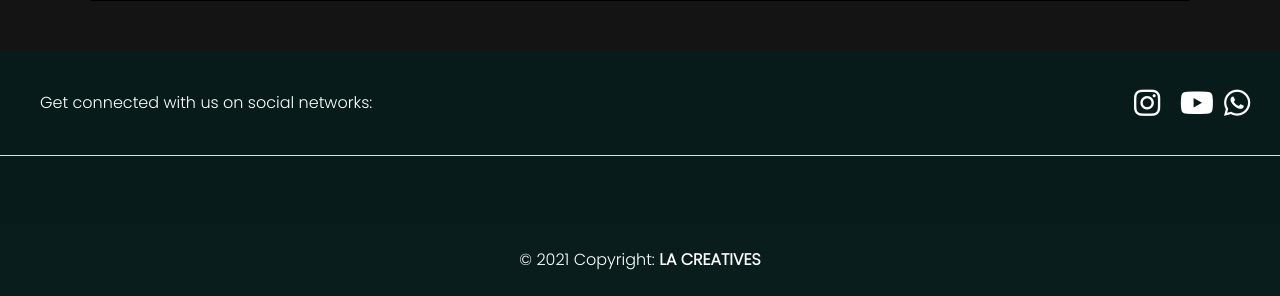
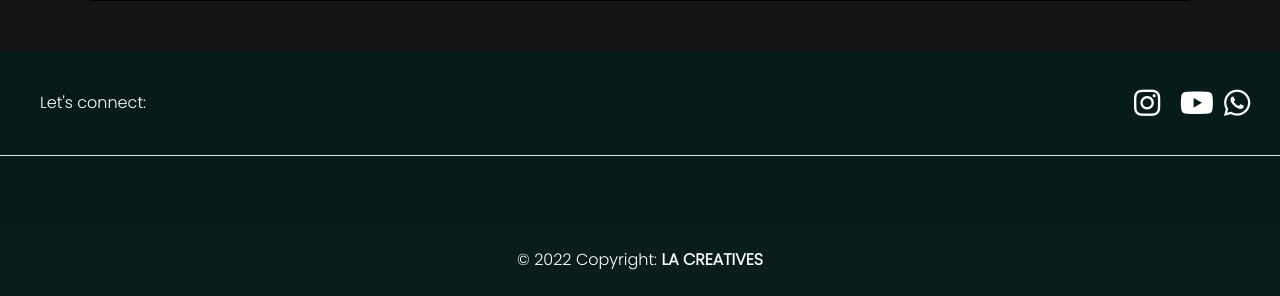
Before and after one commit to favas8606/lacreativesproject, a Django app: page / in a window 1280 px wide. Shown: the part 4422-4718 px from the top of the page. Run offline with Django 5.2, Linux system fonts and the light colour scheme; some libraries are stand-ins or nearby versions.

Commit message:
Update footer.html

```diff
--- a/template/footer.html
+++ b/template/footer.html
@@ -3,18 +3,18 @@
     <section class="d-flex justify-content-center justify-content-lg-between p-4 border-bottom">
       <!-- Left -->
       <div class="me-5  d-lg-block p-3">
-        <span style="color: white; padding-top: 20px;">Get connected with us on social networks:</span>
+        <span style="color: white; padding-top: 20px;">Let's connect:</span>
       </div>
       <!-- Left -->
 
       <!-- Right -->
       <div class="d-flex justify-content-center footer_button">
 
-        <a href="https://www.instagram.com/la._weddings?igsh=MXRpbmhjY2IxaXJ6ZA==" id="insta" class="me-1 fa fa-instagram  fa-2x">
-          <a href="https://youtube.com/@LACREATIVES?si=AnCr34tHtBofX7jh" target="_blank" class="fa fa-youtube youtube_icon fa-2x">
+        <a href="https://www.instagram.com/la._weddings?igsh=MXRpbmhjY2IxaXJ6ZA=="  class="me-1 fa fa-instagram  fa-2x">
+          <a href="https://youtube.com/@LACREATIVES?si=AnCr34tHtBofX7jh" target="_blank" class="fa fa-youtube  fa-2x">
 
         </a>
-        <a href="https://wa.me/919895074646" target="_blank" class="fa fa-whatsapp whatsapp_icon fa-2x">
+        <a href="https://wa.me/919895074646" target="_blank" class="fa fa-whatsapp  fa-2x">
 
         </a>
 
@@ -41,7 +41,7 @@
 
     <!-- Copyright -->
     <div class="text-center p-4" style="background-color: rgba(129, 115, 115, 0.025); color: white;">
-      © 2021 Copyright:
+      © 2022 Copyright:
       <a class="text-reset fw-bold " href="" style="text-decoration: none;">LA CREATIVES</a>
     </div>
     <!-- Copyright -->
```
